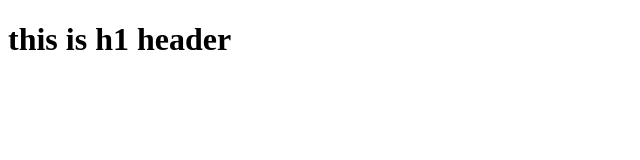
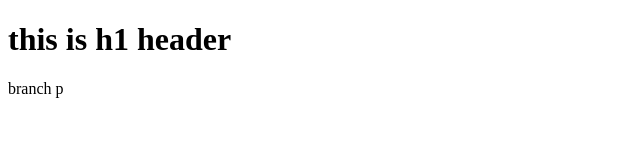
Before and after one commit to wenxh15/repodemo, a plain HTML site: page index.html in a window 1280 px wide. Shown: the full height of the page, 0-640 px from the left. Drawn offline with Linux system fonts and the light colour scheme.

Commit message:
branch push

```diff
--- a/index.html
+++ b/index.html
@@ -2,5 +2,6 @@
 <html>
   <body>
     <h1>this is h1 header</h1>
+    <p>branch p</p>
   </body>
 </html>
```
